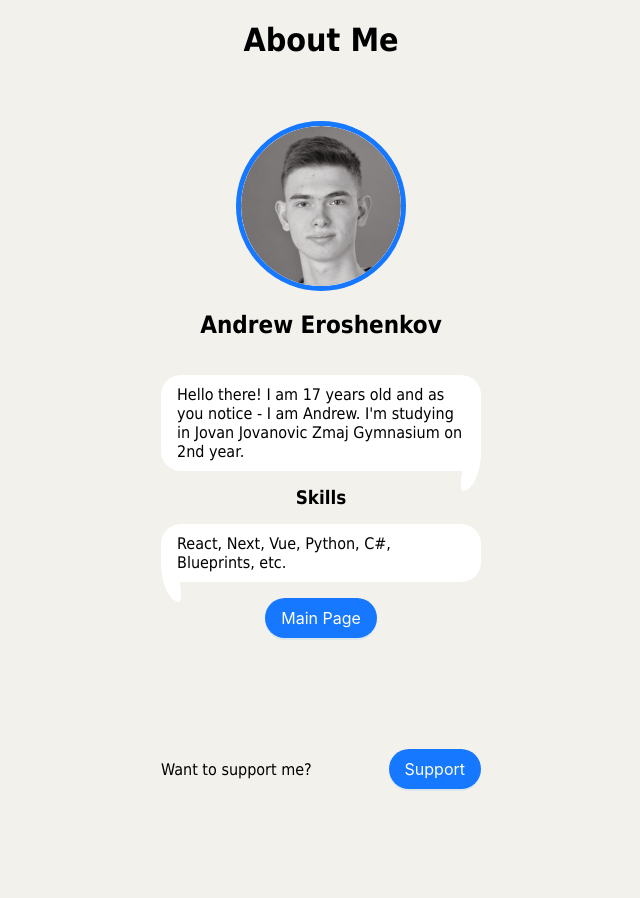
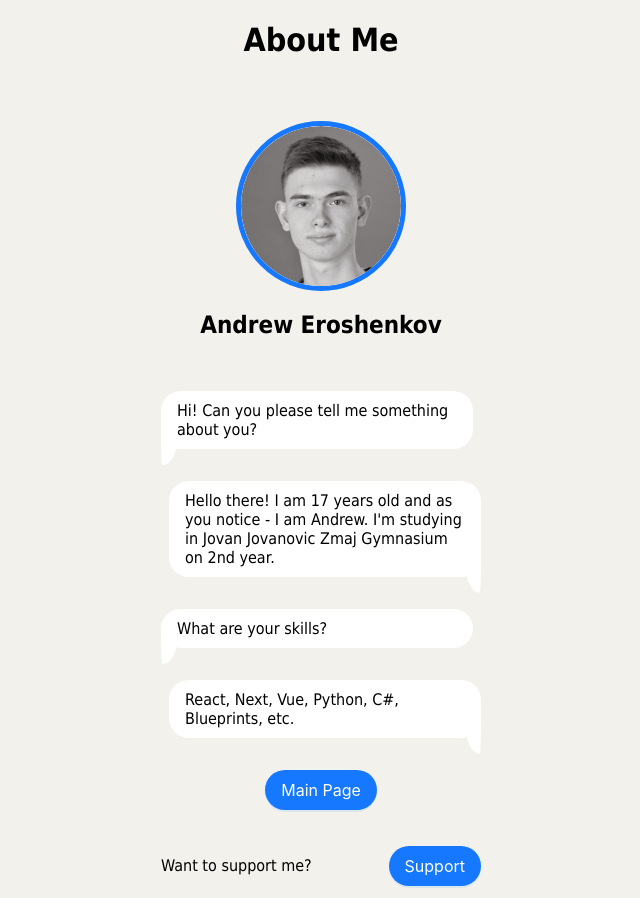
Before and after one commit to CnoLvaN/ijustseen-profile, a Next.js app: page /about in a window 1280 px wide. Shown: the whole page, without its empty margins (319-959 px from the left). Before the commit the page ends 800 px from the top, so only its background shows below. Built offline with nearby package versions, Linux system fonts and the light colour scheme.

Commit message:
messeges

```diff
--- a/src/app/about/page.tsx
+++ b/src/app/about/page.tsx
@@ -20,14 +20,21 @@ export default function Home() {
           <h2>Andrew Eroshenkov</h2>
         </div>
 
-        <div className={cn(styles.aboutParagraph)}>
+        <div className={cn(styles.aboutParagraphs)}>
+          <p className={styles.white}>
+            Hi! Can you please tell me something about you?
+            <span className={styles.pastWhite}></span>
+          </p>
           <p className={styles.white}>
             {
               "Hello there! I am 17 years old and as you notice - I am Andrew. I'm studying in Jovan Jovanovic Zmaj Gymnasium on 2nd year. "
             }
             <span className={styles.pastWhite}></span>
           </p>
-          <h3 className={styles.tittle}>Skills</h3>
+          <p className={styles.white}>
+            What are your skills?
+            <span className={styles.pastWhite}></span>
+          </p>
           <p className={styles.white}>
             React, Next, Vue, Python, C#, Blueprints, etc.
             <span className={styles.pastWhite}></span>
--- a/src/app/base.module.scss
+++ b/src/app/base.module.scss
@@ -75,20 +75,26 @@
   background-color: white;
   border-radius: 20px;
   padding: 10px 16px;
+  margin: 32px 0 32px auto;
+  width: 280px;
+}
+
+.white:not(:nth-of-type(2n)) {
+  margin: 32px auto 32px 0;
 }
 
 .pastWhite {
   position: absolute;
   background-color: white;
-  border-radius: 100% 0% 92% 8% / 79% 0% 100% 21%;
-  width: 20px;
-  height: 40px;
+
+  border-radius: 0% 100% 8% 92% / 0% 0% 100% 100%;
+  width: 16px;
+  height: 32px;
   right: 0;
-  bottom: -20px;
+  bottom: -16px;
 }
 
-.aboutParagraph .white:nth-of-type(2n) .pastWhite {
+.white:not(:nth-of-type(2n)) .pastWhite {
   left: 0;
-  bottom: -20px;
-  border-radius: 0% 100% 8% 92% / 0% 79% 21% 100%;
+  border-radius: 0% 100% 92% 8% / 0% 26% 74% 100%;
 }
--- a/src/components/Footer/footer.module.scss
+++ b/src/components/Footer/footer.module.scss
@@ -1,8 +1,7 @@
 .footer {
   height: 62px;
-}
-
-.footer {
+  margin-top: 24px;
+  padding: 12px 0;
   display: flex;
   align-items: center;
   justify-content: space-between;
```
